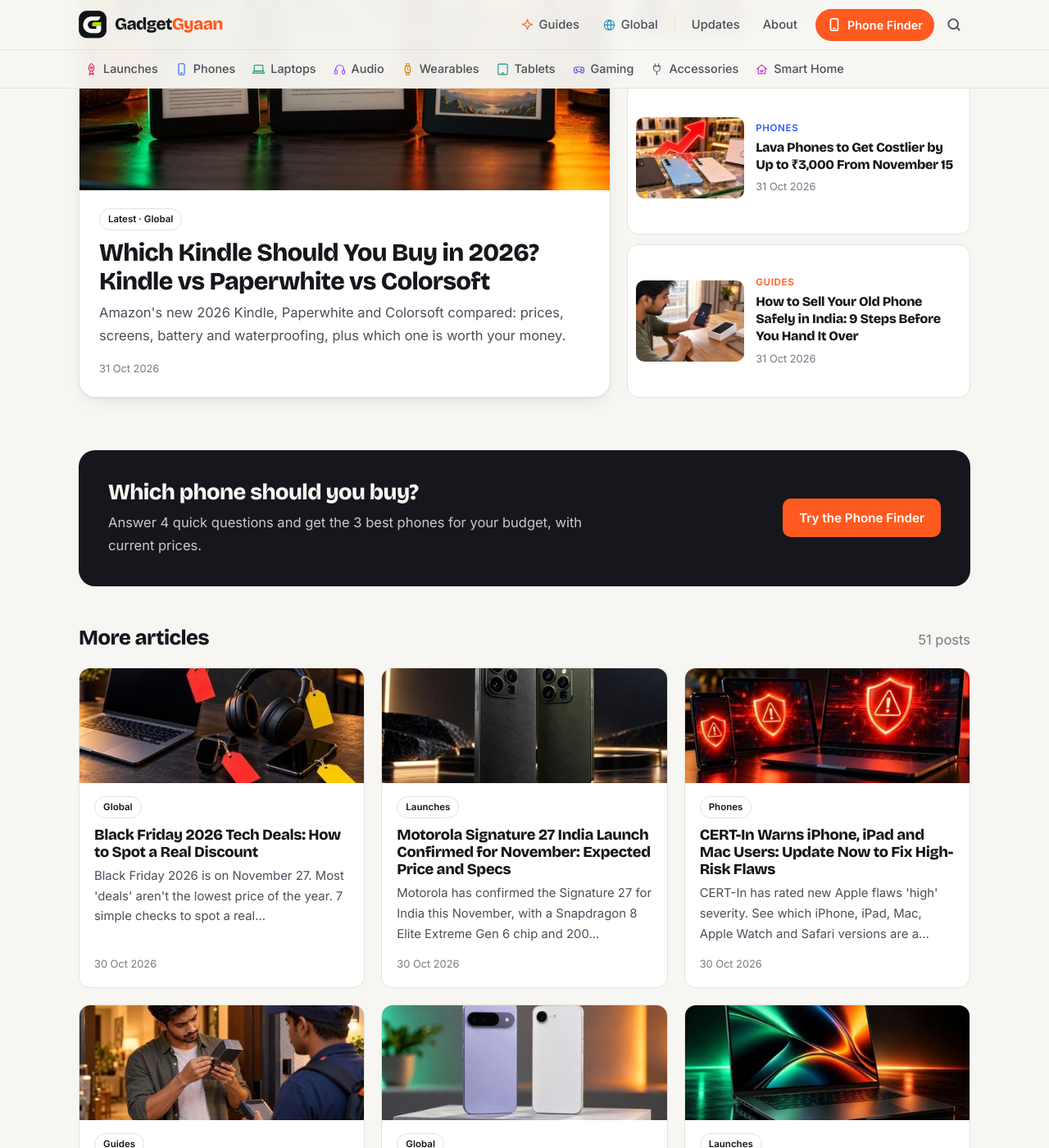
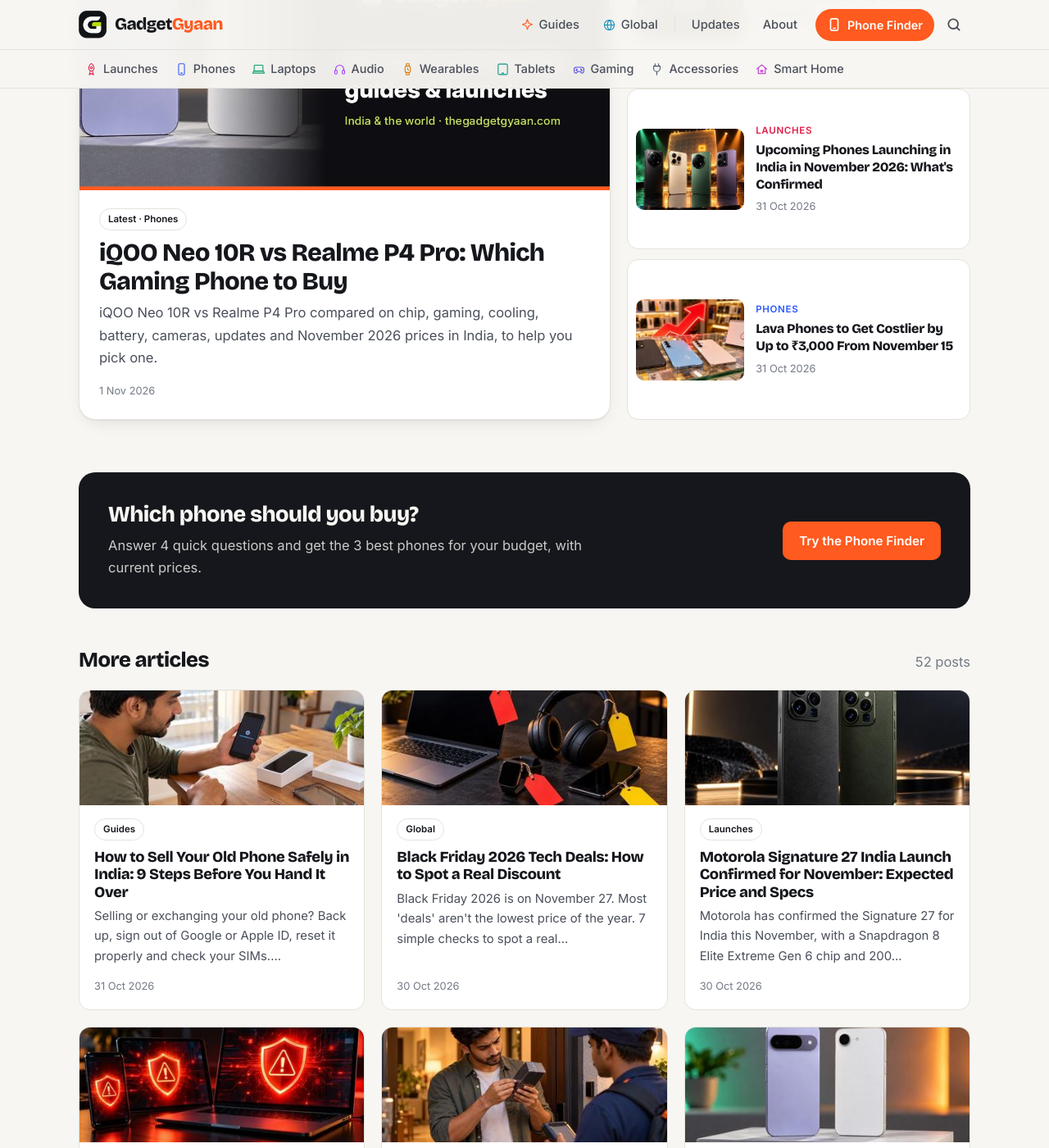
Before and after one commit to kiteksood167/kiteksood167.github.io, a Jekyll site: the page built from index.html, in a window 1280 px wide and 1400 px high, scrolled down 594 px. Shown: the whole window at 82% size. Built offline with Jekyll 4.4.1, drawn with Linux system fonts in a browser that asks for light colours; part of the change alters nothing that is shown.

Commit message:
New post: iQOO Neo 10R vs Realme P4 Pro: Which Gaming Phone to Buy
Co-Authored-By: Claude <noreply@anthropic.com>

```diff
--- a/_data/content_plan.yml
+++ b/_data/content_plan.yml
@@ -4,41 +4,6 @@
 # Launch posts (6:48 PM) and news posts (1:47 PM) are news-driven and are not planned here.
 # Owner's priorities (Oct 2026): Diwali (8 Nov) gift and buying guides before the festival,
 # and about two "X vs Y" comparison posts every week (one India, one Global).
-
-- date: 2026-10-27
-  audience: Global
-  category: Global
-  title: "Best Laptops for College Students Under $700"
-  slug: best-laptops-for-college-students-under-700
-  image: best-laptops-for-college-students-under-700.jpg
-
-- date: 2026-10-28
-  audience: India
-  category: Guides
-  title: "Diwali Gadget Buying Tips: How to Get the Best Deal Online"
-  slug: diwali-gadget-buying-tips
-  image: diwali-gadget-buying-tips.jpg
-
-- date: 2026-10-29
-  audience: Global
-  category: Global
-  title: "Sony WH-CH720N vs Soundcore Space One: Which to Buy"
-  slug: sony-wh-ch720n-vs-soundcore-space-one
-  image: sony-wh-ch720n-vs-soundcore-space-one.jpg
-
-- date: 2026-10-30
-  audience: India
-  category: Guides
-  title: "How to Check a New Phone Is Genuine Before You Accept the Delivery"
-  slug: check-new-phone-genuine-before-accepting-delivery
-  image: check-new-phone-genuine-before-accepting-delivery.jpg
-
-- date: 2026-10-31
-  audience: Global
-  category: Global
-  title: "Best Portable Chargers for iPhone in 2026"
-  slug: best-portable-chargers-for-iphone
-  image: best-portable-chargers-for-iphone.jpg
 
 - date: 2026-11-01
   audience: India
--- a/_posts/2026-10-24-best-gaming-phones-under-30000.md
+++ b/_posts/2026-10-24-best-gaming-phones-under-30000.md
@@ -92,7 +92,7 @@ The battery is smaller at 5,500mAh, and 45W charging is slower than the rest of
 
 Infinix launched the GT 50 Pro in India on October 27 at ₹69,999, bundled with gaming accessories, so it's well outside this budget. The picks above remain the better buys under ₹30,000.
 
-**Related reading:** [How to Improve Gaming Performance on Your Android Phone](/improve-gaming-performance-android-phone/) · [Infinix GT 50 Pro Launched in India at ₹69,999: Price, Offers and Sale Date](/infinix-gt-50-pro-india-launch-october-27/) · [Red Magic 12 Pro+ Launched: 185Hz Screen, Liquid Cooling, Price and Specs](/red-magic-12-pro-plus-launched-price-specs/)
+**Related reading:** [How to Improve Gaming Performance on Your Android Phone](/improve-gaming-performance-android-phone/) · [Infinix GT 50 Pro Launched in India at ₹69,999: Price, Offers and Sale Date](/infinix-gt-50-pro-india-launch-october-27/) · [iQOO Neo 10R vs Realme P4 Pro: Which Gaming Phone to Buy](/iqoo-neo-10r-vs-realme-p4-pro/)
 
 > **Still not sure?** Try our free [Phone Finder](/phone-finder/): answer 4 quick questions and get the 3 best phones for your budget.
 
--- /dev/null
+++ b/_posts/2026-11-01-iqoo-neo-10r-vs-realme-p4-pro.md
@@ -0,0 +1,96 @@
+---
+title: "iQOO Neo 10R vs Realme P4 Pro: Which Gaming Phone to Buy"
+seo_title: "iQOO Neo 10R vs Realme P4 Pro: Which to Buy?"
+description: "iQOO Neo 10R vs Realme P4 Pro compared on chip, gaming, cooling, battery, cameras, updates and November 2026 prices in India, to help you pick one."
+date: 2026-11-01 08:48:00 +0530
+category: Phones
+also_in: [Gaming]
+tags: [iqoo neo 10r, realme p4 pro, comparison, gaming phones, snapdragon 8s gen 3, snapdragon 7 gen 4, india]
+affiliate: true
+sources:
+  - name: "GSMArena: iQOO Neo 10R India price and sale date"
+    url: "https://www.gsmarena.com/iqoo_neo_10r_india_price_sale_date-news-67015.php"
+  - name: "iQOO India: Neo 10R official product page"
+    url: "https://www.iqoo.com/in/products/neo10r"
+  - name: "GSMArena: Realme P4 and P4 Pro launch with 7,000mAh batteries"
+    url: "https://www.gsmarena.com/realme_p4_and_p4_pro_arrive_with_large_7000mah_batteries_and_80w_fast_charging-news-69125.php"
+  - name: "Realme India: P4 Pro 5G official product page"
+    url: "https://www.realme.com/in/realme-p4-pro-5g"
+  - name: "91mobiles: Realme P4 Pro review"
+    url: "https://www.91mobiles.com/reviews/realme-p4-pro-review/"
+  - name: "Prices: Amazon.in, Flipkart and price-tracker listings, November 2026"
+---
+
+The iQOO Neo 10R and Realme P4 Pro are two of the most popular gaming phones in India around the ₹30,000 mark. One has the faster chip, the other has the bigger battery, the brighter screen and a separate graphics chip. Here's how they compare in November 2026, and which one suits you.
+
+<!--more-->
+
+## Quick comparison
+
+| | iQOO Neo 10R | Realme P4 Pro |
+|---|---|---|
+| **Price (Nov 2026)** | around ₹24,000–29,000 (8GB+128GB), stock patchy | around ₹28,999 (8GB+128GB), ₹30,999 (8GB+256GB) |
+| **Launched** | March 2025 at ₹26,999 | August 2025 at ₹24,999 |
+| **Chip** | Snapdragon 8s Gen 3 | Snapdragon 7 Gen 4 + HyperVision AI chip |
+| **Display** | 6.78-inch 1.5K AMOLED, 144Hz (in supported games) | 6.8-inch 1.5K AMOLED, 144Hz, 6,500 nits peak |
+| **Cooling** | 6,043 sq mm vapour chamber | 7,000 sq mm vapour chamber |
+| **Battery / charging** | 6,400mAh, 80W, bypass charging | 7,000mAh, 80W, bypass charging |
+| **Rear cameras** | 50MP main (OIS) + 8MP ultrawide | 50MP Sony IMX896 main (OIS) + 8MP ultrawide |
+| **Selfie camera** | 32MP | 50MP (4K 60fps video) |
+| **Water resistance** | IP65 | IP65 and IP66 |
+| **Thickness / weight** | 7.98mm, about 196g | 7.68mm, about 189g |
+| **Updates promised** | 3 Android upgrades, 4 years of security | 3 Android upgrades, 4 years of security |
+
+Prices are the range seen on Amazon, Flipkart and price trackers at the time of writing. Both phones have been hit by the memory-chip price increases of 2026, so expect a few thousand rupees of movement week to week.
+
+## Performance: the Neo 10R is faster
+
+This is the biggest difference. The **Snapdragon 8s Gen 3** in the iQOO is a near-flagship chip, while the **Snapdragon 7 Gen 4** in the Realme is a strong upper mid-range chip. In heavy games and long sessions, the Neo 10R has more headroom, so it can hold higher graphics settings for longer before it needs to slow down.
+
+iQOO says the Neo 10R holds a stable 90fps in BGMI for five hours, based on its own internal test that averaged 88.5fps. Reviewers have also reported smooth 90fps in BGMI and Call of Duty: Mobile. Its 144Hz mode works only in a handful of supported games, and in most apps the screen runs at up to 120Hz.
+
+The Realme takes a different route. Its separate **HyperVision AI chip** boosts frame rate and resolution in supported games. Realme claims 144fps in more than 100 popular games. In 91mobiles' review, the P4 Pro reached 144fps in BGMI with GT Mode, AI frame boost and high refresh rate switched on. That's AI-generated smoothness on top of a slower chip, though, not the same thing as raw power.
+
+## Heat and cooling
+
+Both phones use vapour chambers, and Realme's is larger on paper (7,000 sq mm against iQOO's 6,043 sq mm). Size isn't everything. 91mobiles found the P4 Pro warmed up noticeably during 30-minute gaming sessions, rising 8.5°C in BGMI and running hotter than rivals they tested it against. Reviews of the Neo 10R generally described its heat as under control for its class.
+
+Both phones support **bypass charging**, which runs the phone directly from the charger while you play, so the battery isn't heating up as it charges. If you game plugged in, this is a useful feature on either one.
+
+## Battery and charging
+
+The Realme has the edge here with a **7,000mAh** battery against the iQOO's **6,400mAh**. Both charge at 80W, and both reach a full charge in under an hour with the bundled charger. In 91mobiles' testing, the P4 Pro went from 20% to 100% in about 43 minutes.
+
+Either phone will get most people through a full day of heavy use. If you play for hours away from a plug, the Realme's extra 600mAh is a real bonus.
+
+## Display and design
+
+Both have big 1.5K AMOLED screens. The Realme's is rated much brighter, with a claimed 6,500 nits peak, which helps outdoors. It's also slightly curved on all four sides and protected by Gorilla Glass 7i.
+
+The P4 Pro is the slimmer and lighter phone, at 7.68mm and about 189g. The Neo 10R is a little thicker at 7.98mm and about 196g. Both are splash and dust resistant, with the Realme's IP66 rating covering stronger water jets. Neither should be treated as waterproof.
+
+## Cameras
+
+Neither is a camera phone, but the Realme is the better all-round pick. Its 50MP Sony IMX896 main sensor and its **50MP selfie camera** with 4K 60fps video beat the iQOO's 32MP front camera for video calls and vlogging. Reviewers found the Neo 10R's main camera good in daylight but noisier at night, and its selfie camera weaker in low light.
+
+## Software and updates
+
+Both promise three Android upgrades and four years of security updates, so there's no clear winner. Both also come with a lot of preinstalled apps, which you can uninstall. The Neo 10R launched on Funtouch OS 15 and has since moved to iQOO's newer OriginOS in India. The P4 Pro runs Realme UI on Android.
+
+> **Tip:** The Neo 10R is now more than 18 months old and some variants go in and out of stock. If you buy one, check that the seller is Amazon, Flipkart or iQOO itself, and that the listing shows a full manufacturer's warranty. Listings with unusually low prices from unknown sellers are the ones to avoid.
+
+## Which one should you buy?
+
+- **Buy the iQOO Neo 10R if** gaming performance comes first. It's the faster phone, it handles heavy games with more headroom, and it's often cheaper when it's in stock.
+- **Buy the Realme P4 Pro if** you want a better all-rounder: bigger battery, brighter and slimmer design, better selfie camera, and AI frame boosting for smooth high-fps play in supported games.
+- **Skip both if** you need a phone that will stay current for many years. Their update promises end sooner than some rivals, such as Samsung or OnePlus models at similar prices.
+
+{% include buy.html name="iQOO Neo 10R" query="iQOO Neo 10R 5G" note="Snapdragon 8s Gen 3, 6,400mAh, check stock and seller" %}
+
+{% include buy.html name="Realme P4 Pro" query="realme P4 Pro 5G" note="7,000mAh battery, 50MP selfie, HyperVision chip" %}
+
+**Related reading:** [Best Gaming Phones Under ₹30,000 in India (October 2026)](/best-gaming-phones-under-30000/) · [How to Improve Gaming Performance on Your Android Phone](/improve-gaming-performance-android-phone/)
+
+## The bottom line
+
+For pure gaming muscle, the **iQOO Neo 10R** still wins thanks to its Snapdragon 8s Gen 3 chip, and it's the better value if you find it in stock from a trusted seller. The **Realme P4 Pro** is the better everyday phone, with a bigger battery, a brighter screen, a slimmer body and a sharper selfie camera, but it costs more after this year's price hikes and runs warmer during long sessions. Compare prices on both stores and watch for bank offers before you decide.
```
